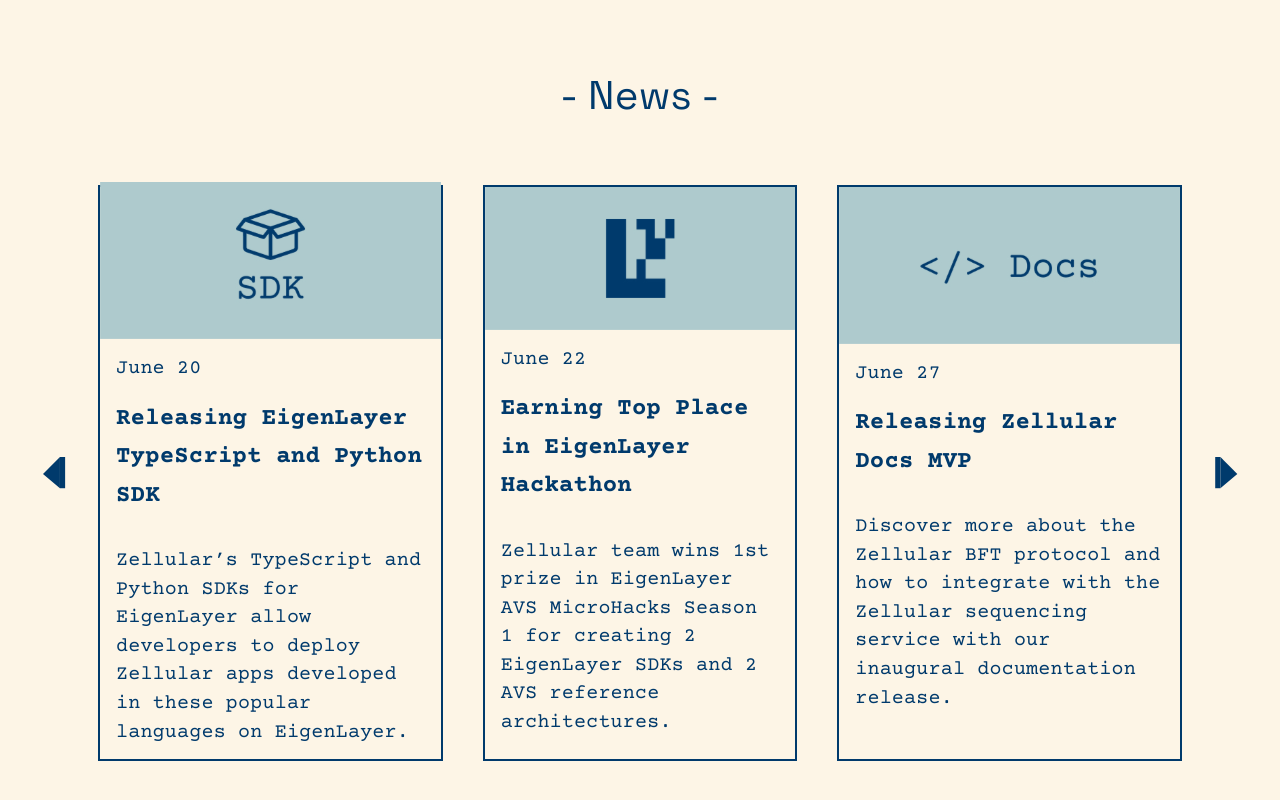
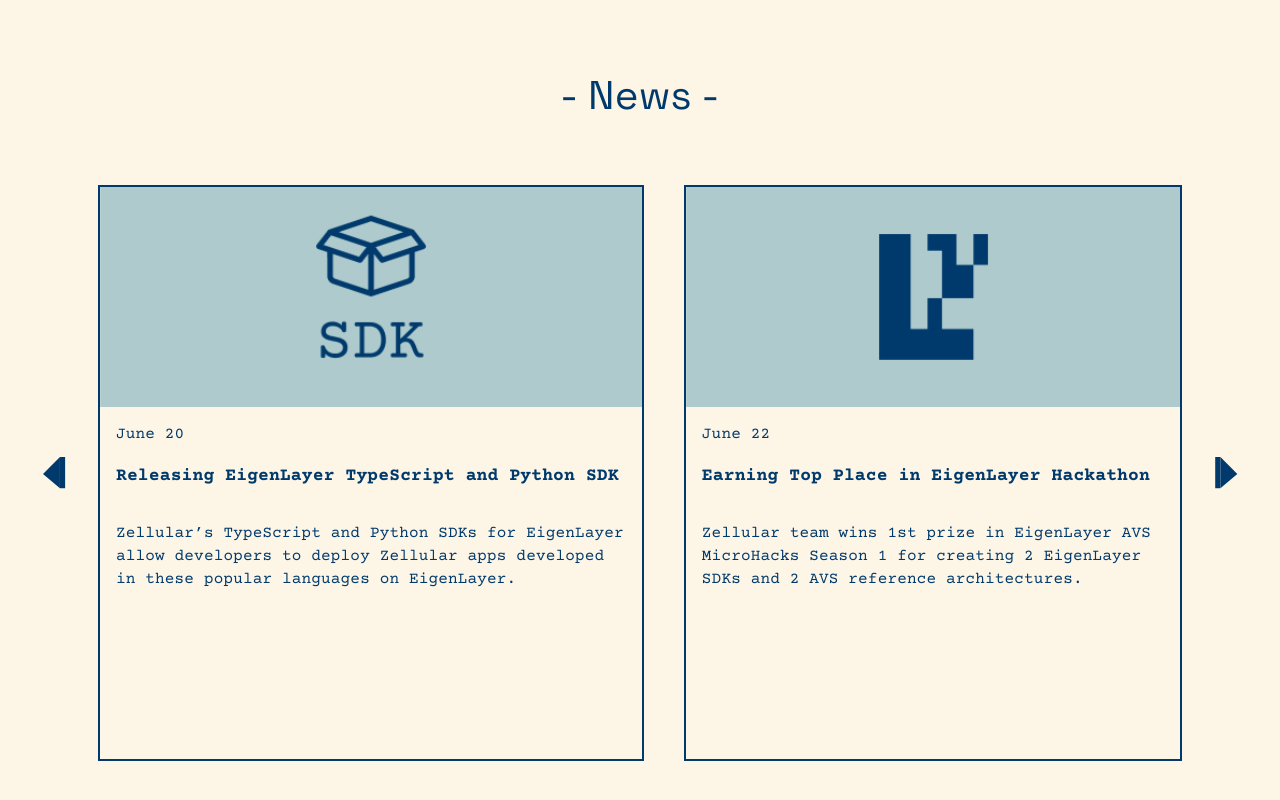
Before and after one commit to AzamHosseinian/Zellular-Ui, a React (Vite) app: page / in a window 1280 px wide. Shown: the part 3178-3978 px from the top of the page. Built offline with nearby package versions, Linux system fonts and the light colour scheme.

Commit message:
fixed style of boxes

```diff
--- a/src/components/NewsSection.jsx
+++ b/src/components/NewsSection.jsx
@@ -35,8 +35,11 @@
   const [currentIndex, setCurrentIndex] = useState(0);
   const theme = useTheme();
   const isMobile = useMediaQuery(theme.breakpoints.down("sm"));
-  const isTablet = useMediaQuery(theme.breakpoints.between("sm", "md"));
-  const isDesktop = useMediaQuery(theme.breakpoints.up("md"));
+  const isTablet = useMediaQuery(
+    theme.breakpoints.up("sm") + " and (max-width:1320px)"
+  );
+
+  const isDesktop = useMediaQuery("(min-width:1321px)");
 
   let slidesToShow = isDesktop ? 3 : isTablet ? 2 : 1;
 
@@ -114,7 +117,9 @@
                   alt={item.title}
                   style={{
                     width: "100%",
-                    height: "auto",
+                    height: "220px",
+                    minHeight: "180px",
+                    objectFit: "cover",
                   }}
                 />
                 <Box
```
